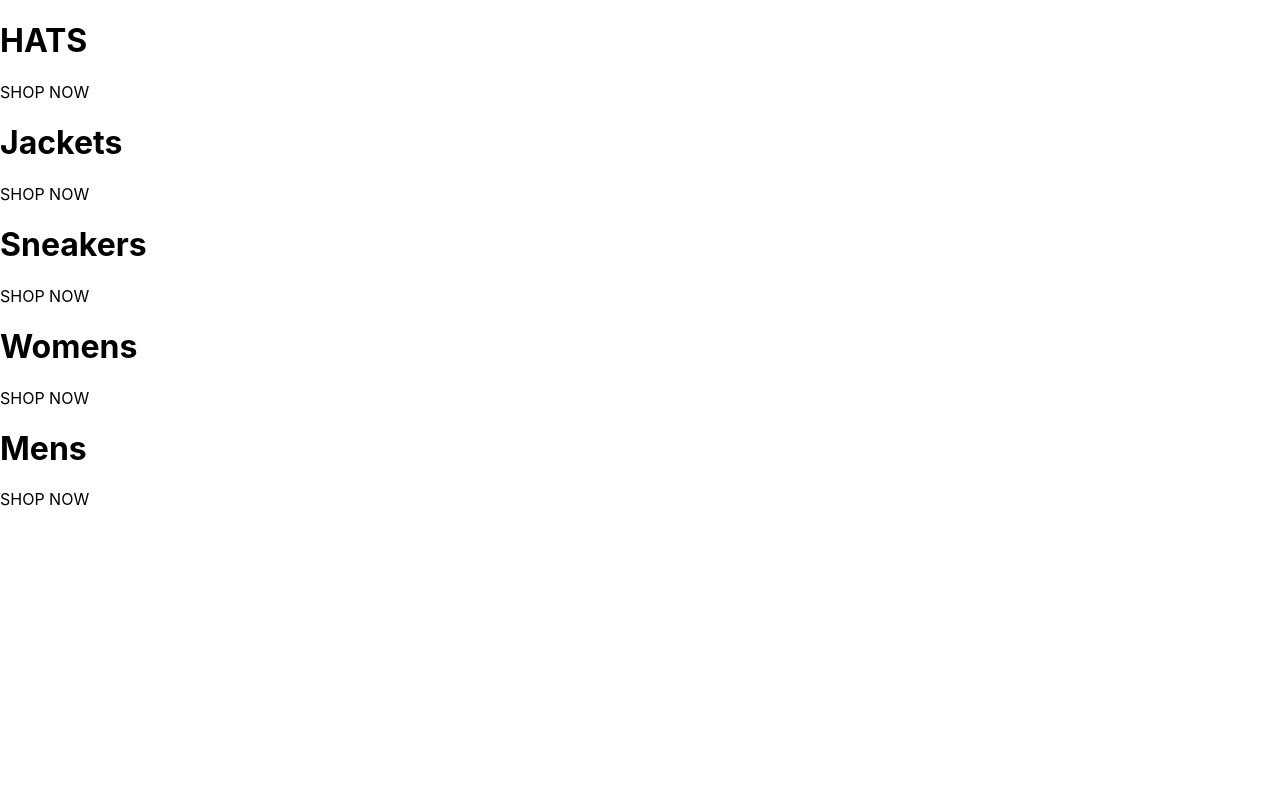
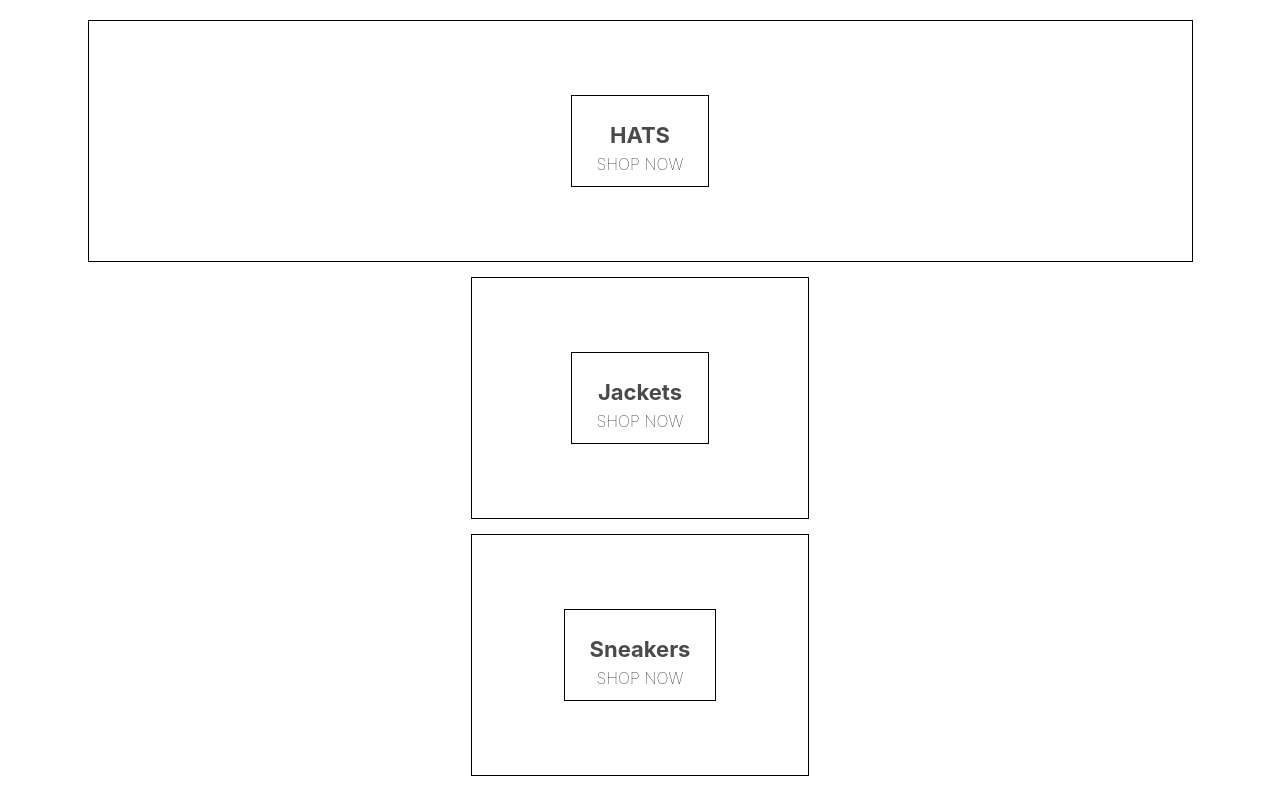
Before and after one commit to MagdalenaJasmine/ecommerce_practice-, a React (Create React App) app: page / in a window 1280 px wide. Shown: the top 789 px of the page. Built offline with nearby package versions, Linux system fonts and the light colour scheme.

Commit message:
fixed styling

```diff
--- a/src/homepage.component.jsx
+++ b/src/homepage.component.jsx
@@ -1,7 +1,7 @@
 import React from "react";
+import "./homepage.styles.scss";
 
 const HomePage = () => (
-  <div>
   <div className="homepage">
     <div className="directory-menu">
       <div className="menu-item">
@@ -11,43 +11,28 @@
         </div>
       </div>
     </div>
-    </div>
 
-    <div className="homepage">
-      <div className="directory-menu">
     <div className="menu-item">
       <div className="content">
         <h1 className="title"> Jackets</h1>
         <span className="subtitle">SHOP NOW</span>
       </div>
     </div>
-      </div>
-    </div>
 
-    <div className="homepage">
-      <div className="directory-menu">
     <div className="menu-item">
       <div className="content">
         <h1 className="title"> Sneakers</h1>
         <span className="subtitle">SHOP NOW</span>
       </div>
     </div>
-      </div>
-    </div>
 
-    <div className="homepage">
-      <div className="directory-menu">
     <div className="menu-item">
       <div className="content">
         <h1 className="title"> Womens</h1>
         <span className="subtitle">SHOP NOW</span>
       </div>
     </div>
-      </div>
-    </div>
 
-    <div className="homepage">
-      <div className="directory-menu">
     <div className="menu-item">
       <div className="content">
         <h1 className="title"> Mens</h1>
@@ -55,8 +40,6 @@
       </div>
     </div>
   </div>
-    </div>
-  </div>
 );
 
 export default HomePage;
--- /dev/null
+++ b/src/homepage.styles.scss
@@ -0,0 +1,54 @@
+.homepage {
+  display: flex;
+  flex-direction: column;
+  align-items: center;
+  padding: 20px 80px;
+}
+
+.directory-menu {
+  width: 100%;
+  display: flex;
+  flex-wrap: wrap;
+  justify-content: space-between;
+}
+
+.menu-item {
+  min-width: 30%;
+  height: 240px;
+  flex: 1 1 auto;
+  display: flex;
+  align-items: center;
+  justify-content: center;
+  border: 1px solid black;
+  margin: 0 7.5px 15px;
+
+  &:first-child {
+    margin-right: 7.5px;
+  }
+
+  &:last-child {
+    margin-left: 7.5px;
+  }
+
+  .content {
+    height: 90px;
+    padding: 0 25px;
+    display: flex;
+    flex-direction: column;
+    align-items: center;
+    justify-content: center;
+    border: 1px solid black;
+
+    .title {
+      font-weight: bold;
+      margin-bottom: 6px;
+      font-size: 22px;
+      color: #4a4a4a;
+    }
+
+    .subtitle {
+      font-weight: lighter;
+      font-size: 16px;
+    }
+  }
+}
```
Also changed, not shown: src/homepage.styles.sass (deleted). Lines whose indentation alone changed are shown as unchanged.
